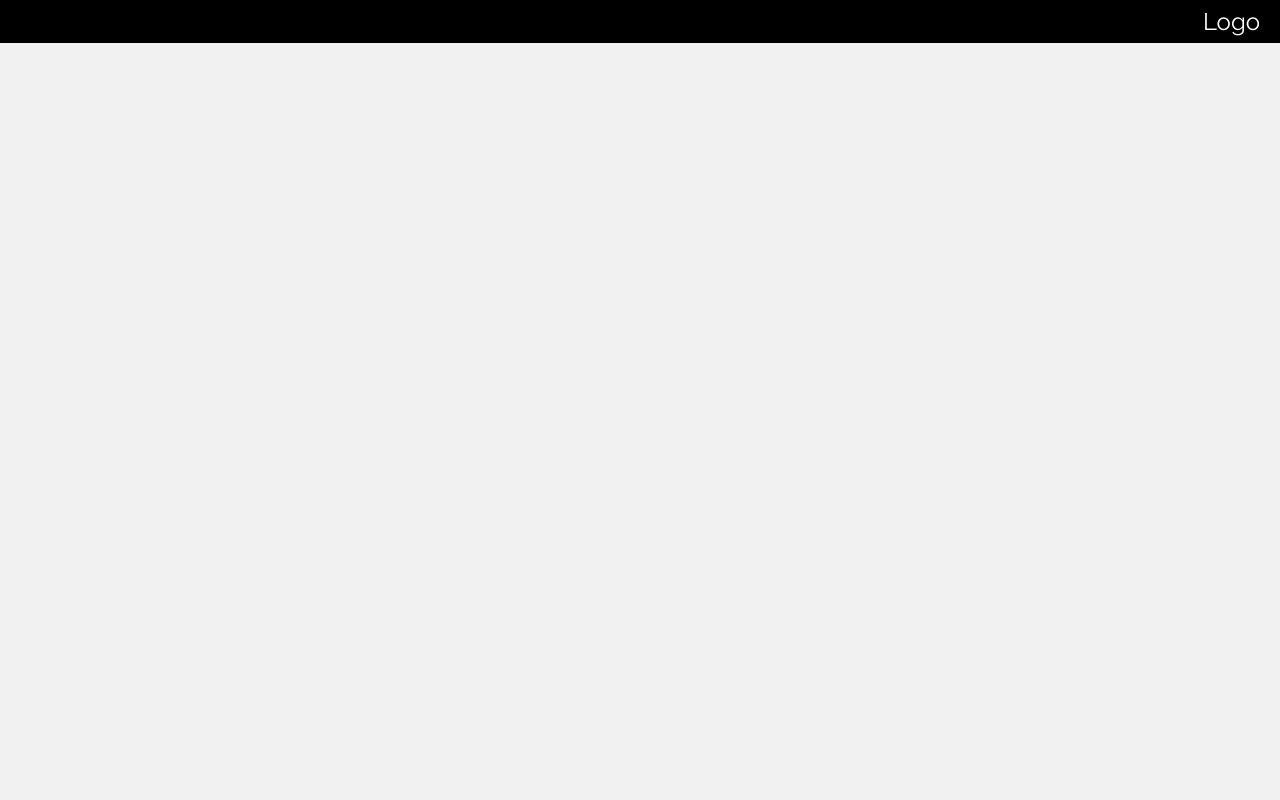
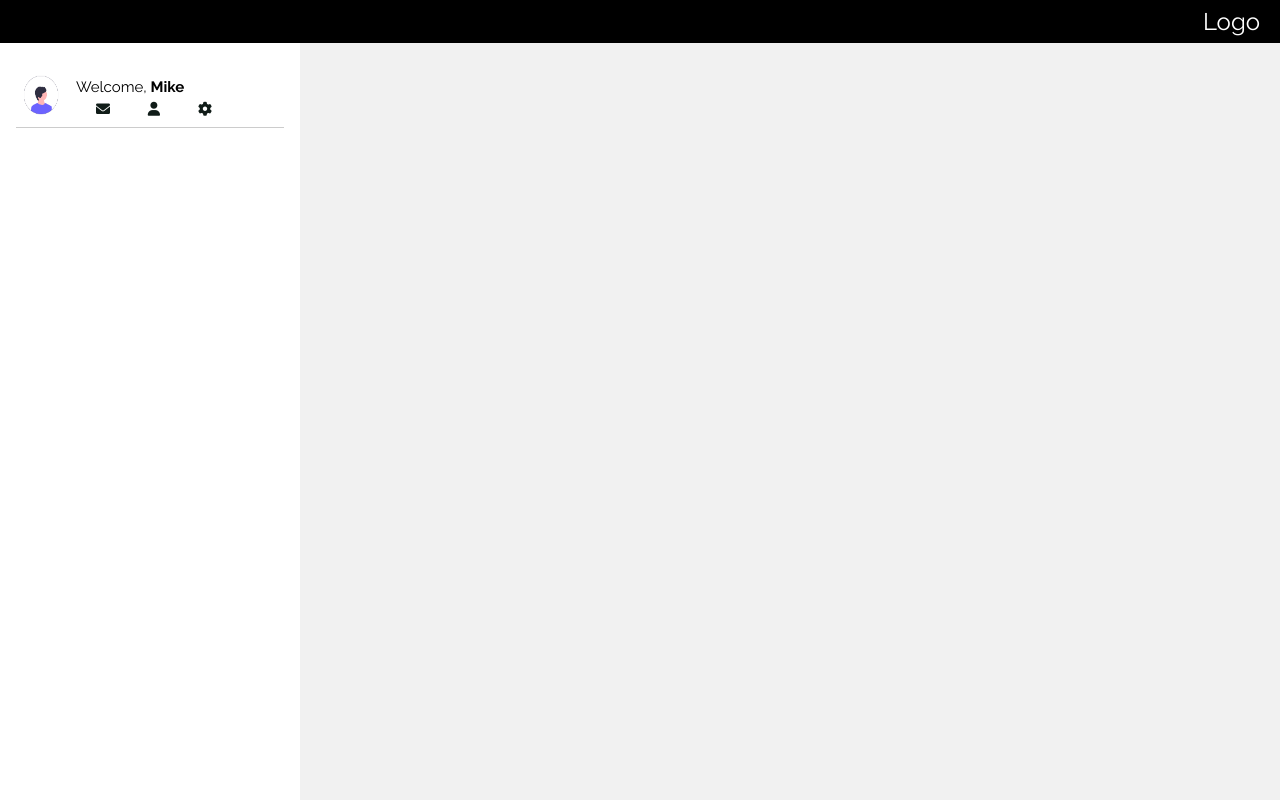
Before and after one commit to vincenttwizere/General-Coding-Challenge-2, a plain HTML site: page index.html in a window 1280 px wide. Drawn offline with Linux system fonts and the light colour scheme.

Commit message:
user profile

```diff
--- a/index.html
+++ b/index.html
@@ -3,7 +3,9 @@
 <head>
   <meta charset="UTF-8">
   <meta name="viewport" content="width=device-width, initial-scale=1.0">
-  <title>Hero Section</title>
+  <title>Coding challenge 2</title>
+  <!-- Font Awesome -->
+  <link rel="stylesheet" href="https://cdnjs.cloudflare.com/ajax/libs/font-awesome/6.0.0-beta3/css/all.min.css">
   <link rel="stylesheet" href="./styles.css">
 </head>
 <body>
@@ -13,7 +15,22 @@
 </div>
   <!-- Dashboard section-->
   <section class="Dashboard">
+    <div class="user-profile">
+        <div>
+            <img src="./Assets/undraw_Male_avatar_g98d.png" alt="User profile picture">
+        </div>
+        <div class="user-info">
+            <div>
+                <span>Welcome, <strong>Mike</strong></span>
+            </div>
+            <div>
+                <i class="fas fa-envelope"></i>
+                <i class="fas fa-user"></i>
+                <i class="fa fa-cog" ></i>
+            </div>
+        </div>
 
+    </div>
 
   </section>
 
--- a/styles.css
+++ b/styles.css
@@ -41,3 +41,44 @@ body{
 .logo span {
     font-size: 24px;
 }
+/* styles for dashboard */
+.Dashboard {
+    display: flex;
+    flex-direction: column;
+    align-items: left;
+    padding: 0 16px;
+    height: 100vh;
+    width: 300px;
+    background-color: rgb(255,255,255);
+}
+
+.user-profile {
+    display: flex;
+    align-items: center;
+    margin-top: 70px;
+    border-bottom: 1px solid #ccc;
+}
+
+.user-profile img {
+    width: 50px;
+    height: 50px;
+    border-radius: 50%;
+    margin-right: 10px;
+}
+
+.user-info {
+    display: block;
+    flex-direction: column;
+}
+/* Styles for the icons */
+.user-info i {
+    font-size: 14px;
+    padding-left: 20px;
+    margin-right: 14px;
+    color: rgb(16,28,24);
+    /* padding-bottom: 100px; */
+}
+
+i:hover {
+    background-color: #007bff;
+}
```
Also changed, not shown: Assets/undraw_Male_avatar_g98d.png (added).
